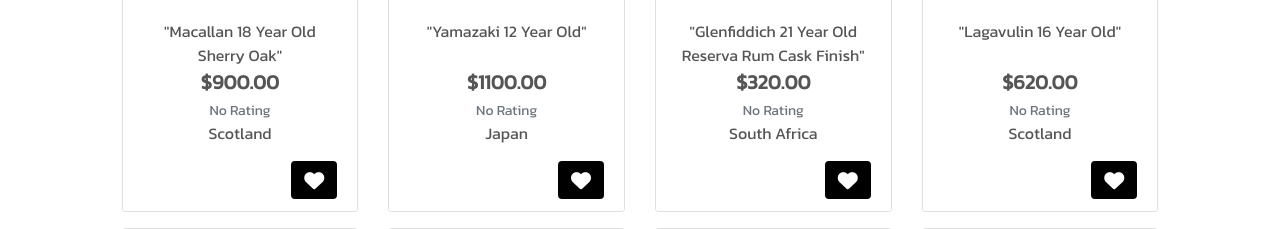
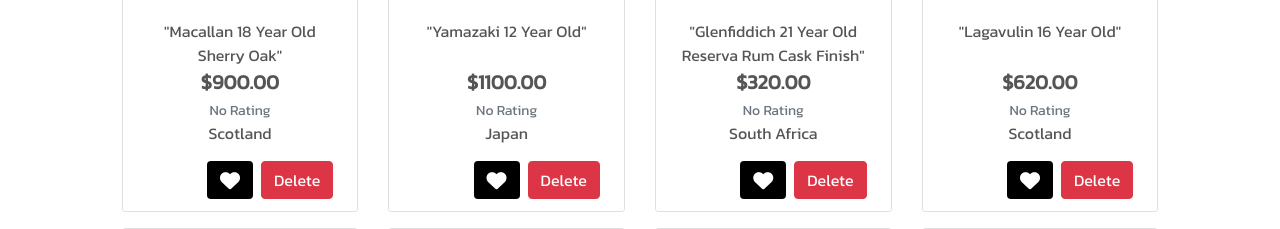
Before and after one commit to Afjunior18/beverage_bazaar, a Django app: page /products/ in a window 1280 px wide. Shown: the part 1730-1959 px from the top of the page. Run offline with Django 3.2, Linux system fonts and the light colour scheme; a user stored in the database is signed in; data comes from the database, SQL or seed files in the repository; data that the repository does not hold is empty; parts of the project's set-up code (start-up, migrations or seed data) failed here and were passed over; some libraries are stand-ins or nearby versions.

Commit message:
Add functionality to allow product delete, including condition to restrict access to superusers only.

```diff
--- a/products/templates/products/products.html
+++ b/products/templates/products/products.html
@@ -47,12 +47,20 @@
                                                 <small class="text-muted">No Rating</small>
                                             {% endif %}
                                             <p class="lead mb-0 text-center"></p>{{ product.region }}</p>
-                                            <form method="post" action="{% url 'add_to_wishlist' product_id=product.id %}" class="text-right">
+                                            <div class="row d-flex justify-content-end mr-1">
+                                                <form method="post" action="{% url 'add_to_wishlist' product_id=product.id %}" class="text-right">
+                                                    {% csrf_token %}
+                                                    <input type="hidden" name="product_id" value="{{ product.id }}">
+                                                    {{ form|crispy }}
+                                                    <button type="submit" class="btn btn-black"><i class="fa-solid fa-heart fa-lg"></i></button>
+                                                </form>
+                                                {% if user.is_superuser %}
+                                                <form action="{% url 'delete_product' product.id %}" method="post" class="d-inline ml-2">
                                                 {% csrf_token %}
-                                                <input type="hidden" name="product_id" value="{{ product.id }}">
-                                                {{ form|crispy }}
-                                                <button type="submit" class="btn btn-black"><i class="fa-solid fa-heart fa-lg"></i></button>
-                                            </form>
+                                                <button type="submit" class="btn btn-danger">Delete</button>
+                                                </form>
+                                            </div>
+                                            {% endif %}
                                         </div>
                                     </div>
                                 </div>
--- a/products/urls.py
+++ b/products/urls.py
@@ -8,4 +8,5 @@ urlpatterns = [
     path('', views.all_products, name='products'),
     path('product/<int:product_id>/', views.product_detail, name='product_detail'),
     path('add_product/', views.add_product, name='add_product'),
+    path('delete_product/<int:product_id>/', views.delete_product, name='delete_product'),
 ]
--- a/products/views.py
+++ b/products/views.py
@@ -125,3 +125,16 @@ def add_product(request):
     }
 
     return render(request, 'products/add_product.html', context)
+
+
+@login_required
+def delete_product(request, product_id):
+    """ Delete a product """
+    if not request.user.is_superuser:
+        messages.error(request, "You're not allowed! Only Admin can delete a product!")
+        return redirect('products')
+
+    product = get_object_or_404(Product, pk=product_id)
+    product.delete()
+    messages.success(request, "Product deleted!")
+    return redirect('products')
```
